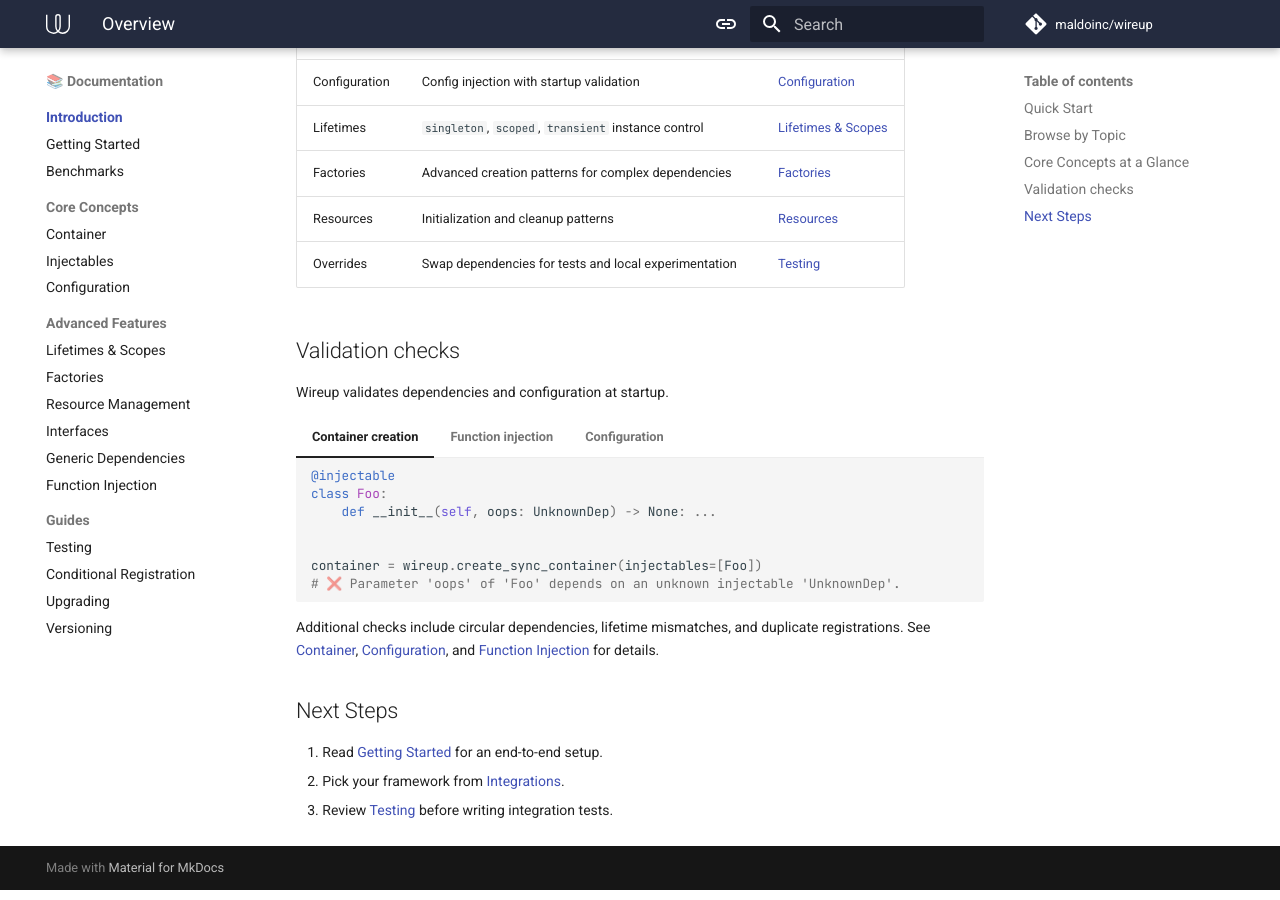
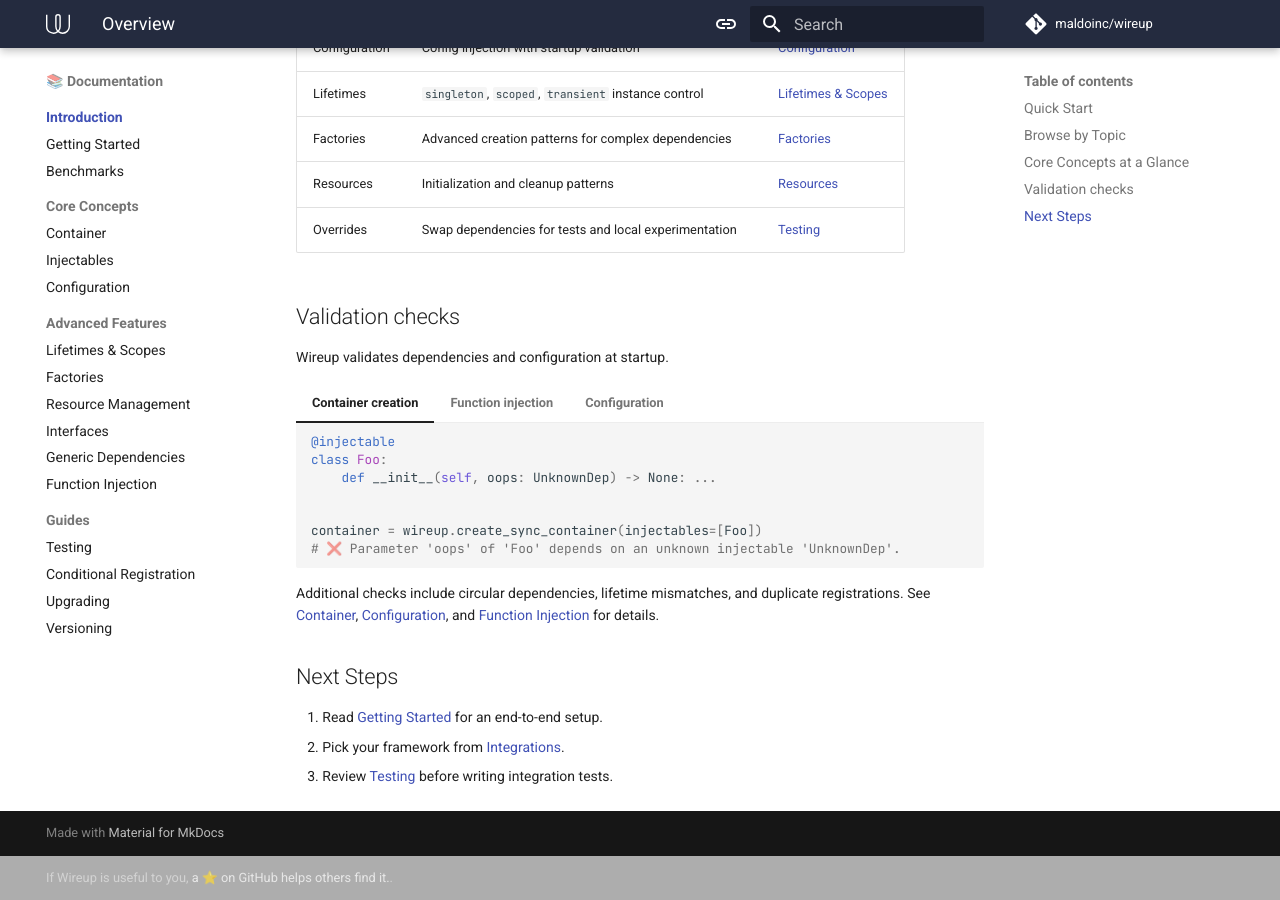
Before and after one commit to maldoinc/wireup, an MkDocs documentation site: the page built from docs/pages/index.md, in a window 1280 px wide and 900 px high, scrolled down 2792 px. Built offline with MkDocs 1.6.1 and Material for MkDocs 9.7.7, drawn with Linux system fonts in a browser that asks for light colours; comment, search, counter and statistics services are not loaded; the version menu is left out; some of the changed text lies outside the part shown.

Commit message:
Move cta to footer

```diff
--- a/docs/overrides/main.html
+++ b/docs/overrides/main.html
@@ -1,17 +1,25 @@
 {% extends "base.html" %}
 
 {% block announce %}
-  <div class="announce-right">
-    <a class="announce-star-link" href="https://github.com/maldoinc/wireup" target="_blank" rel="noopener">
-      ⭐ Enjoying Wireup? Star it on GitHub
-    </a>
-  </div>
 {% endblock %}
 
 {% block outdated %}
-  You're not viewing the latest version.
-  <a href="{{ '../' ~ base_url }}">
+You're not viewing the latest version.
+<a href="{{ '../' ~ base_url }}">
 
-    <strong>Click here to go to latest.</strong>
-  </a>
+  <strong>Click here to go to latest.</strong>
+</a>
 {% endblock %}
+
+{% block footer %}
+{{ super() }}
+<div class="md-footer-meta md-typeset">
+  <div class="md-footer-meta__inner md-grid">
+    <div class="md-copyright">
+      If Wireup is useful to you,
+      <a href="https://github.com/maldoinc/wireup" target="_blank" rel="noopener">a ⭐ on GitHub helps others find
+        it.</a>.
+    </div>
+  </div>
+</div>
+{% endblock %}
```
